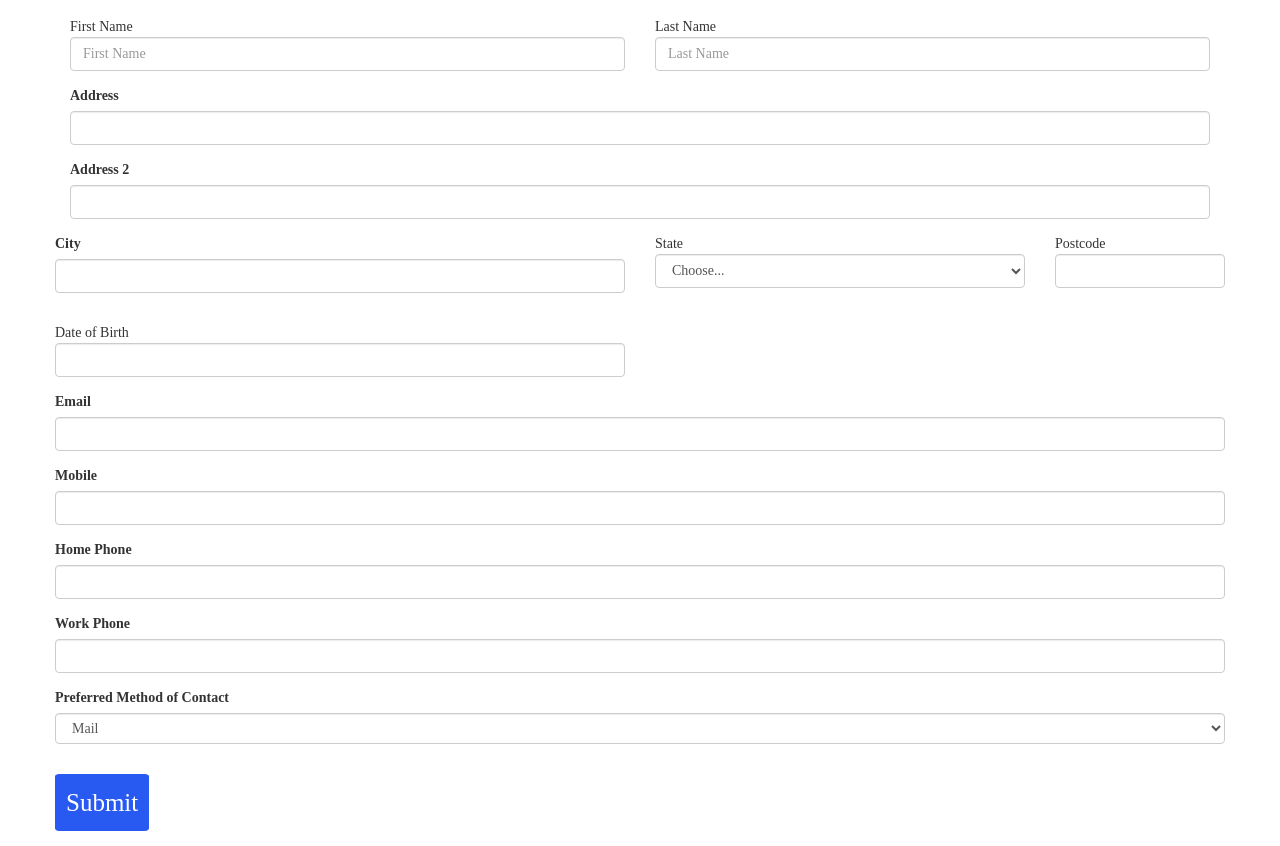
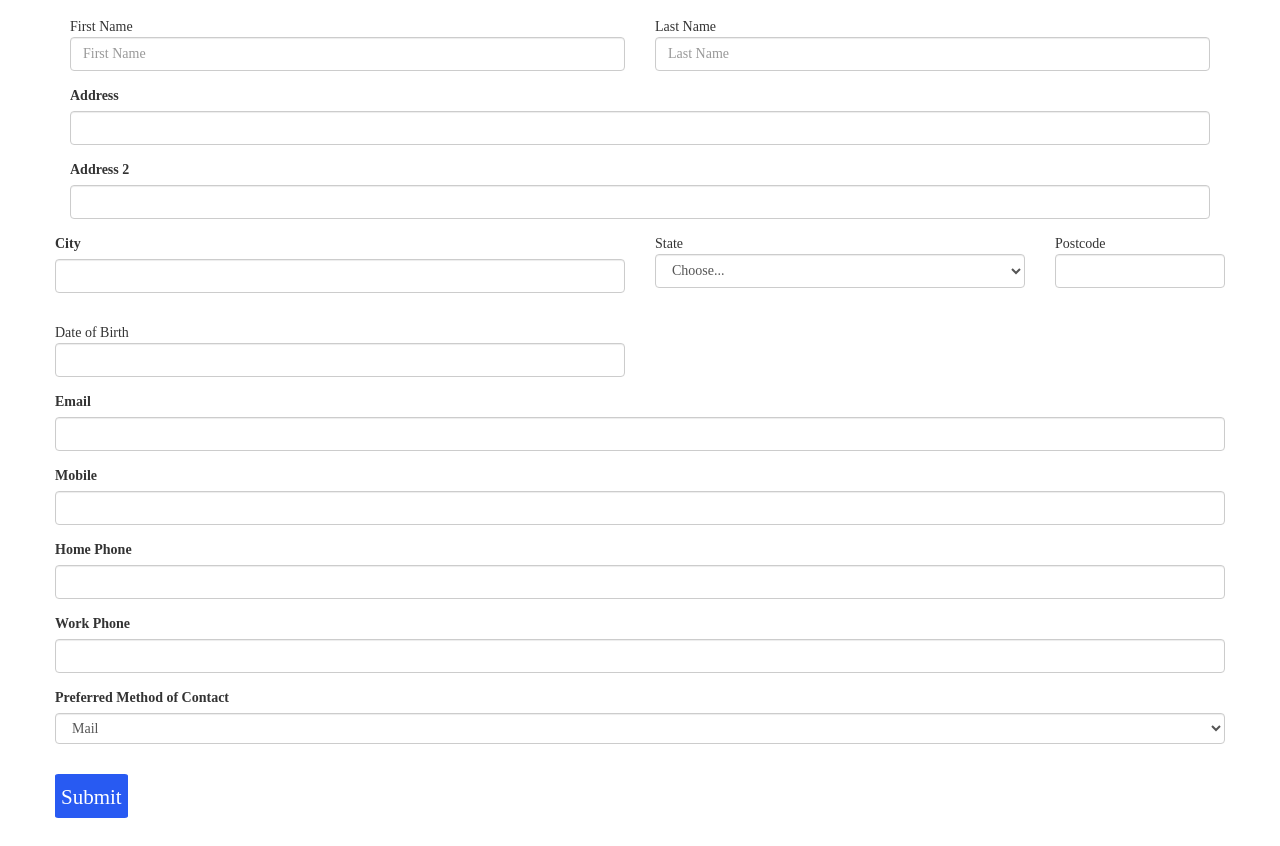
Before and after one commit to than2042/registration-form, a plain HTML site: page index.html in a window 1280 px wide. Shown: the part 93-939 px from the top of the page. Drawn offline with nearby package versions, Linux system fonts and the light colour scheme.

Commit message:
add submit button

```diff
--- a/style.css/styles.css
+++ b/style.css/styles.css
@@ -15,9 +15,9 @@ body {
 
 .submit {
     background: #285af2;
-    font-size: 25px;
+    font-size: 21px;
     color: #fff;
     border-radius: 5%;
     border: 1px solid #285af2;
-    padding: 10px;
+    padding: 7px 5px 5px;
 }
```
